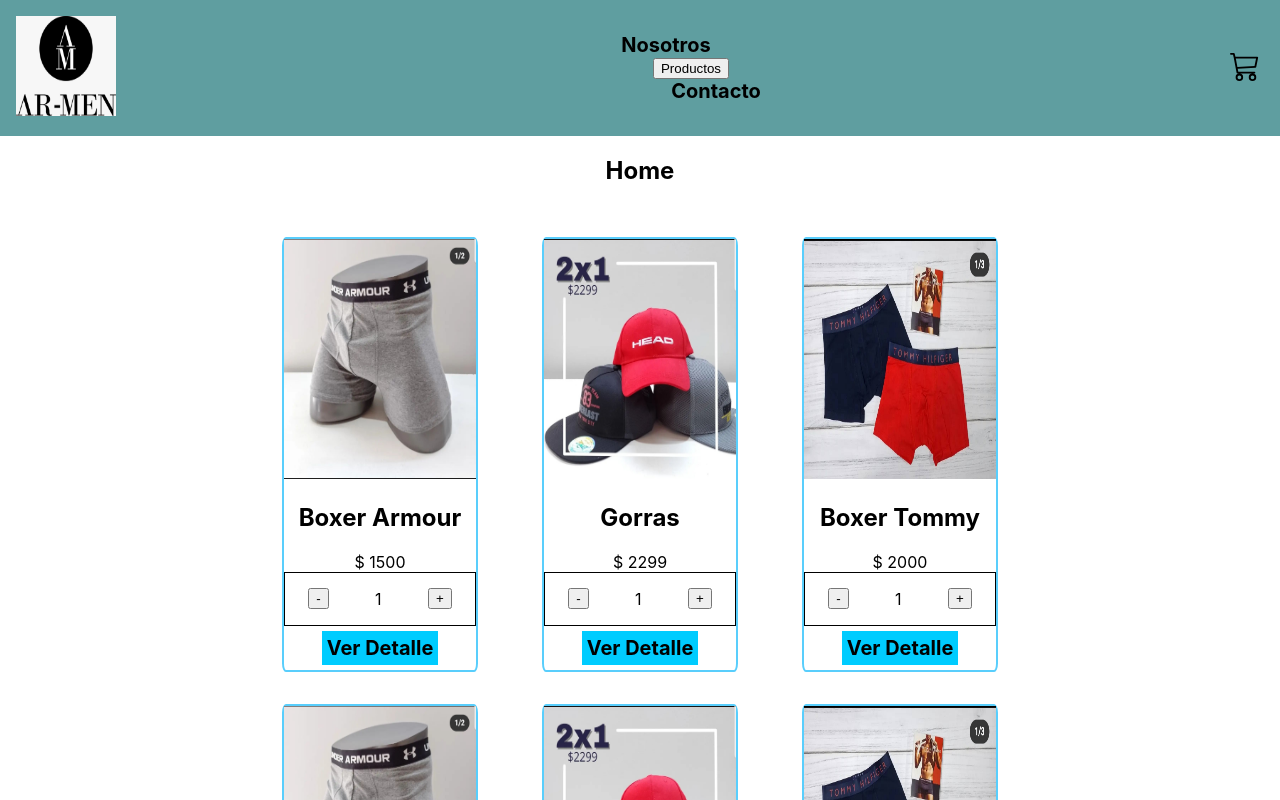
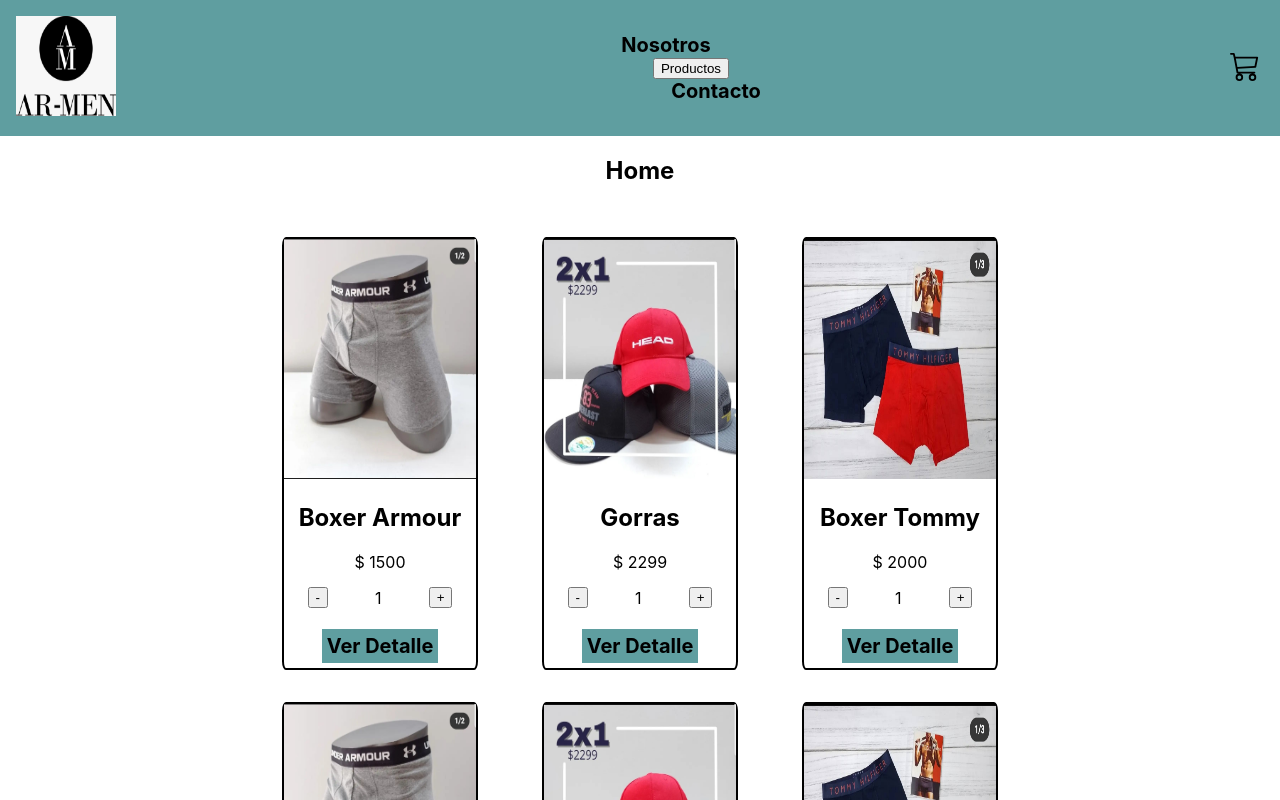
Before and after one commit to Marcos-calisse/ArmenProyectoReact, a React (Create React App) app: page / in a window 1280 px wide. Shown: the top 800 px of the page. Built offline with nearby package versions, Linux system fonts and the light colour scheme.

Commit message:
agregue estilos para la pre-entrega

```diff
--- a/src/Components/Cards/card.css
+++ b/src/Components/Cards/card.css
@@ -9,12 +9,12 @@
     text-decoration: none;
     font-size: 20px;
     font-weight: bold;
-    background-color: rgb(0, 204, 255);
+    background-color: cadetblue;
     padding: 5px;
 }
 
 .cardContainer{
-    border: 2px solid rgb(89, 206, 252);
+    border: 2px solid #000;
     border-radius: 2%;
     margin: 2rem;
 }
--- a/src/Components/ItemDetail/itemDetail.css
+++ b/src/Components/ItemDetail/itemDetail.css
@@ -23,7 +23,7 @@
     flex-direction: row;
     justify-content: space-around;
     align-items: center;
-    border: 1px solid black;
+
 
 }
 
```
